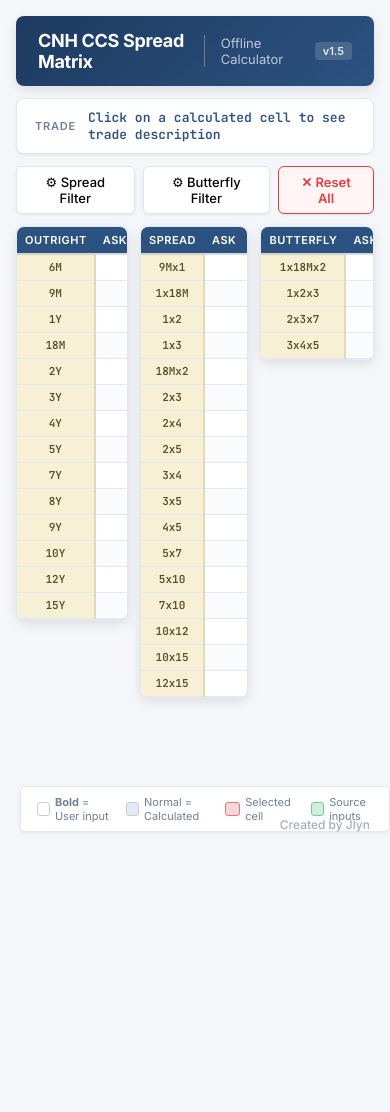
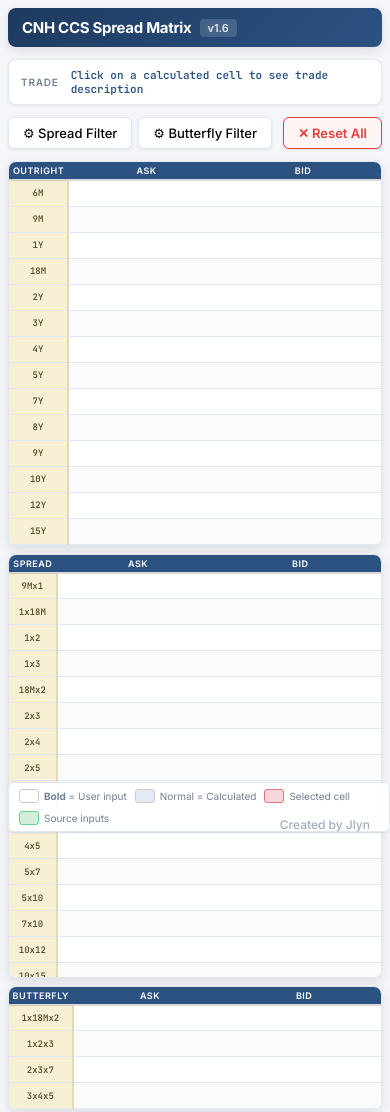
Before and after one commit to 0xlchk/cnh-spread-matrix, a plain HTML site: page index.html in a window 390 px wide. Shown: the top 1112 px of the page. Before the commit the page ends 844 px from the top, so only its background shows below. Drawn offline with Linux system fonts and the light colour scheme.

Commit message:
feat: responsive layout, spread chaining, butterfly->outright derivation (v1.6)
Step 1: Responsive columns + mobile
- Sections use flex:1 min-width:0 for equal responsive sharing
- Removed all fixed min-widths from td, label, input
- Added @media 768px breakpoint: stacks sections vertically
- Added @media 480px breakpoint: further size reduction for phones

Step 2: General spread chaining (same-side sum)
- Any spread(A,C) auto-calculates from spread(A,B) + spread(B,C)
- Same-side: ask=leg1_ask+leg2_ask, bid=leg1_bid+leg2_bid
- Multi-leg chains (e.g. 2x5=2x3+3x4+4x5) iterate across passes

Step 3: Butterfly -> outright derivation
- Outrights now derived from ANY available spread (manual or calc)
- Enables: enter butterfly -> derives spreads -> derives outrights
- Circularity guard via backCalcFrom prevents feedback loops

Bump version to v1.6

```diff
--- a/index.html
+++ b/index.html
@@ -45,13 +45,13 @@
   .filter-btn:hover { background: var(--accent-light); border-color: var(--accent); }
   .reset-btn { padding: 7px 14px; font-size: 13px; font-weight: 600; font-family: 'Inter', sans-serif; border: 1px solid var(--danger); background: #fff5f5; color: var(--danger); border-radius: 6px; cursor: pointer; transition: all 0.15s; margin-left: auto; box-shadow: var(--shadow-sm); }
   .reset-btn:hover { background: var(--danger); color: #fff; }
-  .matrix-container { display: flex; gap: 12px; align-items: flex-start; }
-  .section { background: var(--card-bg); border-radius: var(--radius); overflow: hidden; box-shadow: var(--shadow-md); border: 1px solid var(--cell-border); }
+  .matrix-container { display: flex; gap: 8px; align-items: flex-start; width: 100%; }
+  .section { background: var(--card-bg); border-radius: var(--radius); overflow: hidden; box-shadow: var(--shadow-md); border: 1px solid var(--cell-border); flex: 1; min-width: 0; }
   table { border-collapse: collapse; font-size: 13px; width: 100%; }
   th { background: var(--accent); color: var(--header-text); padding: 6px 8px; text-align: center; font-weight: 600; font-size: 11px; font-family: 'Inter', sans-serif; text-transform: uppercase; letter-spacing: 0.5px; border: none; border-bottom: 2px solid rgba(0,0,0,0.15); position: sticky; top: 0; z-index: 2; }
-  td { border: 1px solid var(--cell-border); border-left: none; border-right: none; padding: 0; text-align: center; height: 26px; min-width: 22px; }
-  td.label-cell { background: var(--label-bg); color: var(--label-text); font-weight: 600; font-size: 11px; font-family: 'JetBrains Mono', monospace; padding: 1px 8px; white-space: nowrap; min-width: 60px; border-right: 2px solid #e2d9b8; }
-  td input { width: 100%; height: 100%; border: none; background: transparent; text-align: center; font-family: 'JetBrains Mono', monospace; font-size: 12px; font-weight: 400; padding: 1px 4px; outline: none; min-width: 26px; color: var(--text); transition: background 0.1s; }
+  td { border: 1px solid var(--cell-border); border-left: none; border-right: none; padding: 0; text-align: center; height: 26px; }
+  td.label-cell { background: var(--label-bg); color: var(--label-text); font-weight: 600; font-size: 11px; font-family: 'JetBrains Mono', monospace; padding: 1px 4px; white-space: nowrap; border-right: 2px solid #e2d9b8; }
+  td input { width: 100%; height: 100%; border: none; background: transparent; text-align: center; font-family: 'JetBrains Mono', monospace; font-size: 12px; font-weight: 400; padding: 1px 2px; outline: none; color: var(--text); transition: background 0.1s; }
   td input:focus { outline: 2px solid var(--accent); outline-offset: -2px; border-radius: 2px; }
   td input.manual { font-weight: 700; background: var(--input-bg); }
   td input.calculated { font-weight: 400; background: var(--calc-bg); }
@@ -86,6 +86,32 @@
   .legend-swatch.sw-source { background: var(--highlight-source); border-color: #68d391; }
   .watermark { position: fixed; bottom: 12px; right: 20px; font-size: 12px; color: #a0aec0; font-weight: 500; font-family: 'Inter', sans-serif; cursor: pointer; transition: color 0.2s; text-decoration: none; z-index: 10; }
   .watermark:hover { color: var(--accent); }
+
+  @media (max-width: 768px) {
+    body { padding: 8px; font-size: 12px; padding-bottom: 50px; }
+    .top-bar { padding: 10px 14px; gap: 8px; flex-wrap: wrap; }
+    .top-bar .title { font-size: 15px; }
+    .top-bar .subtitle { font-size: 11px; padding-left: 8px; }
+    .controls-bar { flex-wrap: wrap; gap: 6px; }
+    .matrix-container { flex-direction: column; gap: 8px; }
+    .section { flex: none; width: 100%; }
+    .scroll-wrapper { max-height: 50vh; }
+    td.label-cell { font-size: 10px; padding: 1px 3px; }
+    td input { font-size: 11px; padding: 1px 1px; }
+    th { font-size: 10px; padding: 4px 4px; }
+    .trade-bar { padding: 8px 12px; }
+    .trade-bar-text { font-size: 12px; }
+    .legend { left: 8px; gap: 8px; padding: 6px 10px; font-size: 10px; flex-wrap: wrap; }
+    .filter-panel { min-width: 200px; }
+  }
+  @media (max-width: 480px) {
+    .top-bar .subtitle { display: none; }
+    .trade-bar-label { font-size: 10px; }
+    .trade-bar-text { font-size: 11px; }
+    td.label-cell { font-size: 9px; }
+    td input { font-size: 10px; }
+    th { font-size: 9px; padding: 3px 2px; }
+  }
 </style>
 </head>
 <body>
@@ -93,7 +119,7 @@
 <div class="top-bar">
   <span class="title">CNH CCS Spread Matrix</span>
   <span class="subtitle">Offline Calculator</span>
-  <span class="version">v1.5</span>
+  <span class="version">v1.6</span>
 </div>
 <div class="trade-bar">
   <span class="trade-bar-label">Trade</span>
@@ -300,6 +326,43 @@ function recalculate() {
       }
     });
 
+    /* --- General spread chaining (same-side sum) ---
+       For any spread(A,C), if spread(A,B) and spread(B,C) both have values
+       for some intermediate tenor B, then:
+         spread(A,C)_ask = spread(A,B)_ask + spread(B,C)_ask  (same-side)
+         spread(A,C)_bid = spread(A,B)_bid + spread(B,C)_bid  (same-side)
+       Only fills EMPTY cells. Multi-leg chains (e.g. 2x5 = 2x3+3x4+4x5)
+       are handled iteratively across passes. */
+    ALL_SPREADS.forEach(function(target) {
+      var taKey = 'spread_' + target.label + '_ask', tbKey = 'spread_' + target.label + '_bid';
+      var taEmpty = (ev(taKey) === undefined), tbEmpty = (ev(tbKey) === undefined);
+      if (!taEmpty && !tbEmpty) return;
+
+      for (var ti = 0; ti < TENORS.length; ti++) {
+        var mid = TENORS[ti];
+        if (TENORS.indexOf(mid) <= TENORS.indexOf(target.near)) continue;
+        if (TENORS.indexOf(mid) >= TENORS.indexOf(target.far)) continue;
+
+        var leg1Label = sLabel(target.near, mid);
+        var leg2Label = sLabel(mid, target.far);
+        if (!SP[leg1Label] || !SP[leg2Label]) continue;
+
+        var l1a = ev('spread_' + leg1Label + '_ask'), l1b = ev('spread_' + leg1Label + '_bid');
+        var l2a = ev('spread_' + leg2Label + '_ask'), l2b = ev('spread_' + leg2Label + '_bid');
+
+        if (taEmpty && l1a !== undefined && l2a !== undefined) {
+          calc[taKey] = rd(l1a + l2a);
+          calcDeps[taKey] = ['spread_' + leg1Label + '_ask', 'spread_' + leg2Label + '_ask'];
+          taEmpty = false;
+        }
+        if (tbEmpty && l1b !== undefined && l2b !== undefined) {
+          calc[tbKey] = rd(l1b + l2b);
+          calcDeps[tbKey] = ['spread_' + leg1Label + '_bid', 'spread_' + leg2Label + '_bid'];
+          tbEmpty = false;
+        }
+      }
+    });
+
     /* --- Back-calc outrights from MANUAL spreads, EMPTY cells only ---
        Far from Near (same-side):  far_ask = near_ask + spread_ask,  far_bid = near_bid + spread_bid
        Near from Far (cross-side): near_ask = far_ask - spread_bid,  near_bid = far_bid - spread_ask */
@@ -383,6 +446,52 @@ function recalculate() {
           }
         }
       });
+    });
+
+    /* --- Derive outrights from ANY available spread (manual or calc) ---
+       This extends back-calc outrights to work with spreads derived from
+       butterflies, chaining, or decomposition — not just manual spreads.
+       Same formulas as the manual-only block above, but reads ev() for spread values.
+       Only fills EMPTY outright cells. */
+    ALL_SPREADS.forEach(function(s) {
+      var saKey = 'spread_' + s.label + '_ask', sbKey = 'spread_' + s.label + '_bid';
+      var sa = ev(saKey), sb = ev(sbKey);
+      if (sa === undefined && sb === undefined) return;
+      var naKey = 'outright_' + s.near + '_ask', nbKey = 'outright_' + s.near + '_bid';
+      var faKey = 'outright_' + s.far + '_ask',  fbKey = 'outright_' + s.far + '_bid';
+
+      /* Far Ask = Near Ask + Spread Ask (same-side) */
+      if (sa !== undefined && ev(faKey) === undefined && ev(naKey) !== undefined) {
+        if (backCalcFrom[naKey] !== s.label) {
+          calc[faKey] = rd(ev(naKey) + sa * BP);
+          calcDeps[faKey] = [naKey, saKey];
+          backCalcFrom[faKey] = s.label;
+        }
+      }
+      /* Far Bid = Near Bid + Spread Bid (same-side) */
+      if (sb !== undefined && ev(fbKey) === undefined && ev(nbKey) !== undefined) {
+        if (backCalcFrom[nbKey] !== s.label) {
+          calc[fbKey] = rd(ev(nbKey) + sb * BP);
+          calcDeps[fbKey] = [nbKey, sbKey];
+          backCalcFrom[fbKey] = s.label;
+        }
+      }
+      /* Near Ask = Far Ask - Spread Bid (cross-side) */
+      if (sb !== undefined && ev(naKey) === undefined && ev(faKey) !== undefined) {
+        if (backCalcFrom[faKey] !== s.label) {
+          calc[naKey] = rd(ev(faKey) - sb * BP);
+          calcDeps[naKey] = [faKey, sbKey];
+          backCalcFrom[naKey] = s.label;
+        }
+      }
+      /* Near Bid = Far Bid - Spread Ask (cross-side) */
+      if (sa !== undefined && ev(nbKey) === undefined && ev(fbKey) !== undefined) {
+        if (backCalcFrom[fbKey] !== s.label) {
+          calc[nbKey] = rd(ev(fbKey) - sa * BP);
+          calcDeps[nbKey] = [fbKey, saKey];
+          backCalcFrom[nbKey] = s.label;
+        }
+      }
     });
 
     /* --- Butterfly chaining (CROSSED) ---
```
